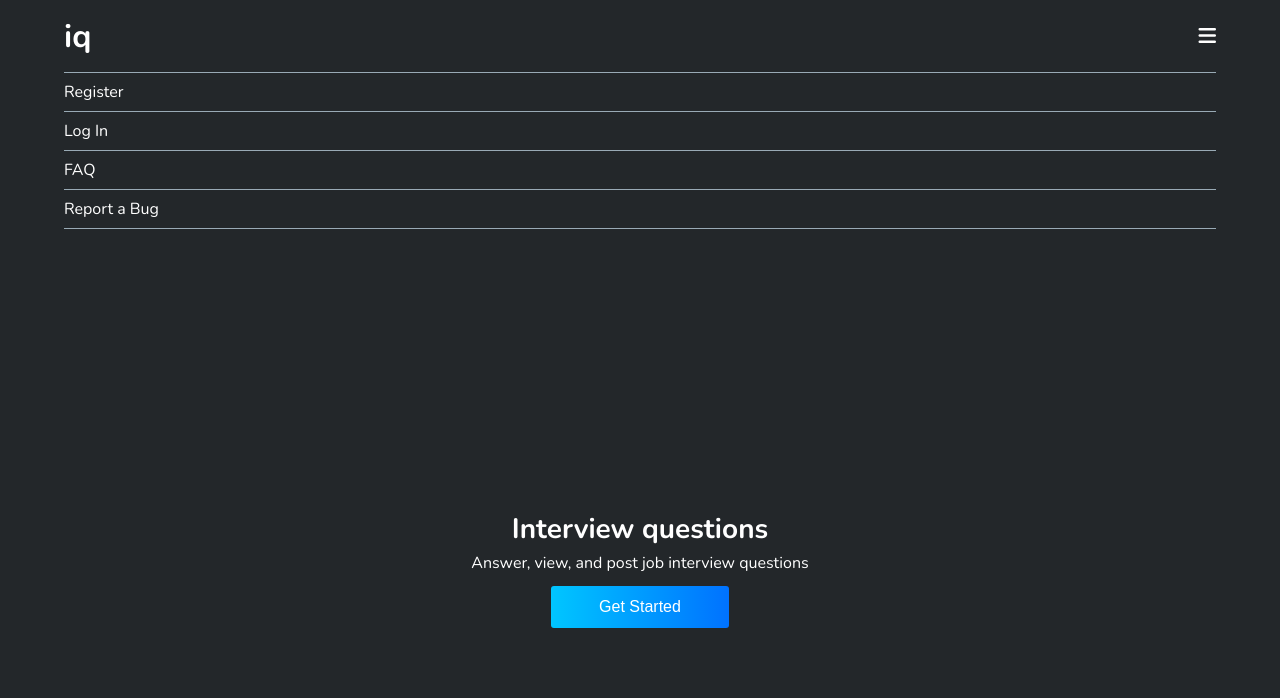
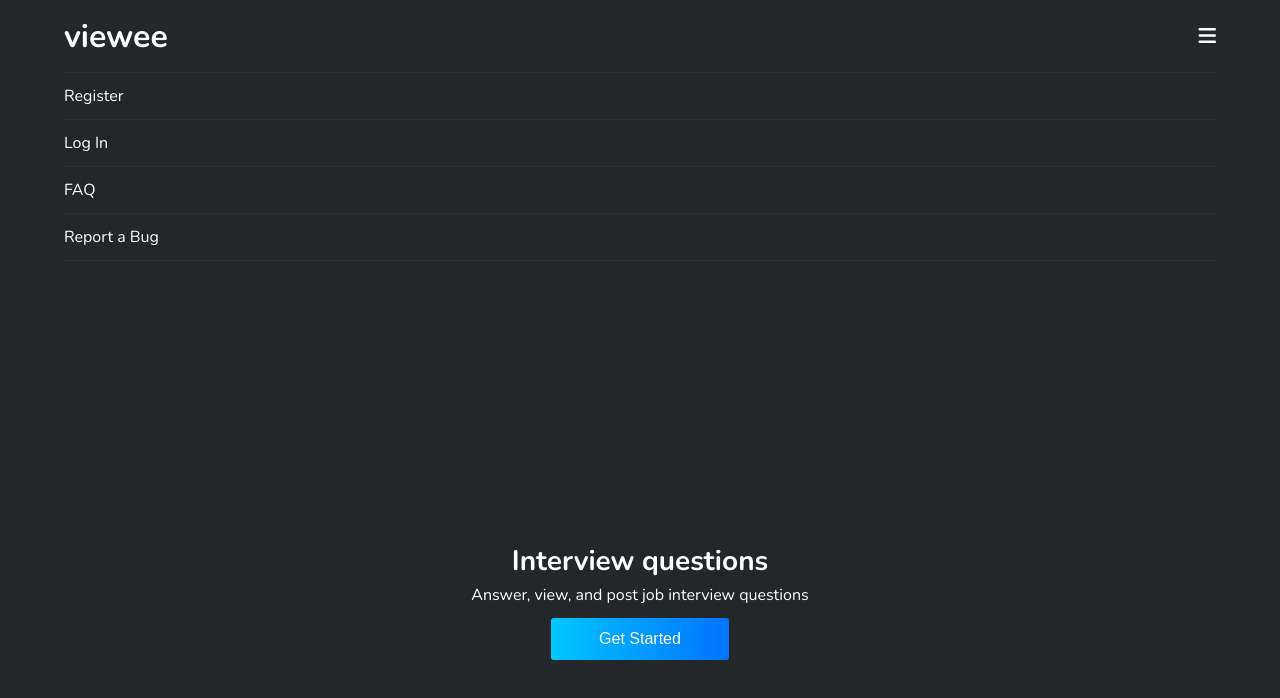
Before and after one commit to BloomTech-Labs/lan-fe-a, a React (Create React App) app: page / in a window 1280 px wide. Both pictures are taken after a click on the icon 1207 px from the left and 36 px from the top of the page. Shown: the top 698 px of the page. Built offline with nearby package versions, Linux system fonts and the light colour scheme.

Commit message:
updated header

```diff
--- a/src/components/Header.js
+++ b/src/components/Header.js
@@ -14,13 +14,13 @@ const HeaderContainer = styled.div`
         h1 {
             font-size: 2rem;
             font-weight: 700;
-            color: white;
+            color: #ffffff;
             cursor: pointer;
         }
 
         i {
             font-size: 1.25rem;
-            color: white;
+            color: #ffffff;
             cursor: pointer;
         }
     }
@@ -28,21 +28,21 @@ const HeaderContainer = styled.div`
     .hamburger-menu {
         width: 90%;
         margin: 0 auto;
-        color: white;
+        color: #ffffff;
         display: flex;
         flex-direction: column;
 
         a {
-            padding: 8px 0;
-            border-top: 1px solid #99AAB5;
+            padding: 12px 0;
+            border-top: 1px solid #2c2f33;
             text-decoration: none;
             font-size: 1rem;
             font-weight: 500;
-            color: white;
+            color: #ffffff;
         }
 
         a:last-child {
-            border-bottom: 1px solid #99AAB5;
+            border-bottom: 1px solid #2c2f33;
         }
     }
 `
@@ -56,14 +56,14 @@ const Header = props => {
                 <h1 onClick={() => {
                     setHamburgerMenu(false);
                     props.history.push('/');
-                }}>iq</h1>
+                }}>viewee</h1>
                 <i className="fas fa-bars" onClick={() => setHamburgerMenu(!hamburgerMenu)}></i>
             </div>
             {hamburgerMenu && <nav className='hamburger-menu'>
                 <Link to='/register' onClick={() => setHamburgerMenu(false)}>Register</Link>
-                <a href='#'>Log In</a>
+                <Link to='/login' onClick={() => setHamburgerMenu(false)}>Log In</Link>
                 <Link to='/faq' onClick={() => setHamburgerMenu(false)}>FAQ</Link>
-                <a href='#'>Report a Bug</a>
+                <a href='https://github.com/iqapp/frontend/issues' onClick={() => setHamburgerMenu(false)} target='_blank' rel='noopener noreferrer'>Report a Bug</a>
             </nav>}
         </HeaderContainer>
     );
```
